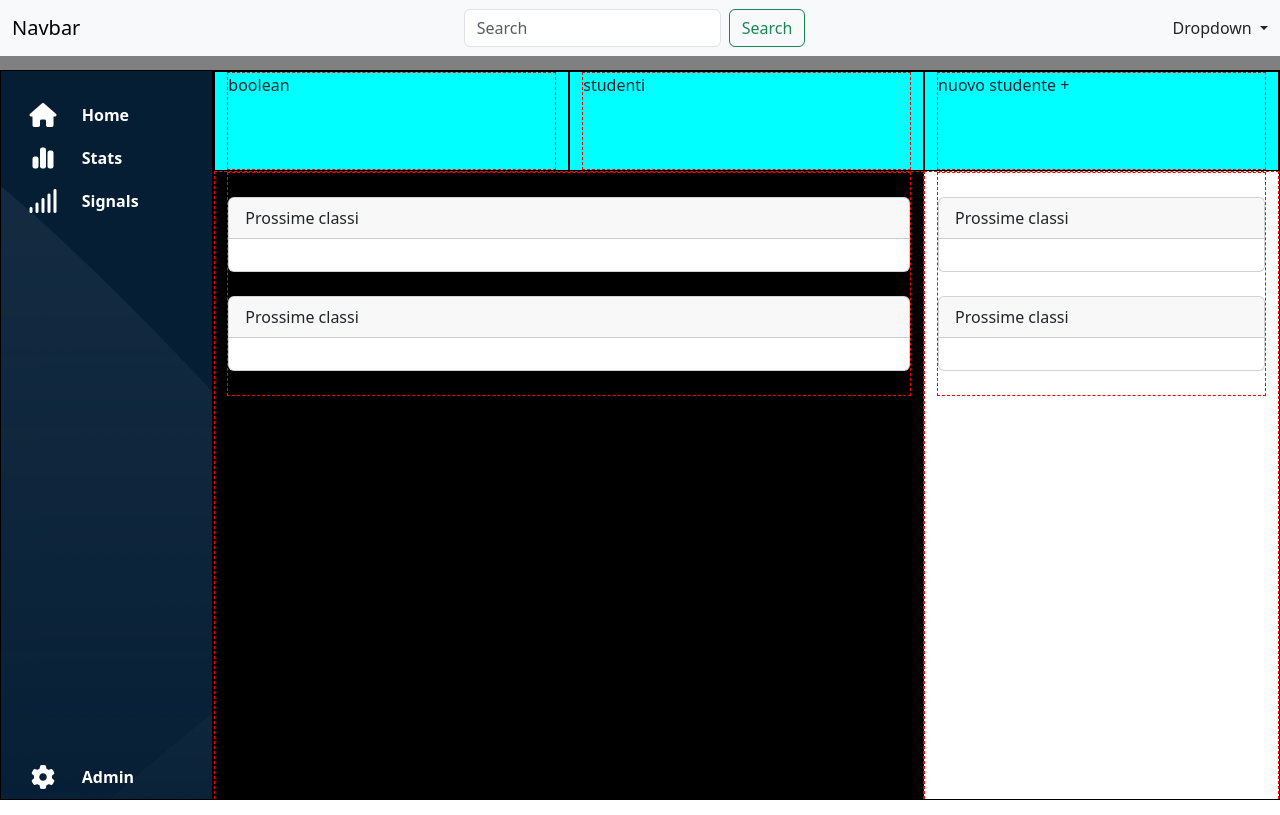
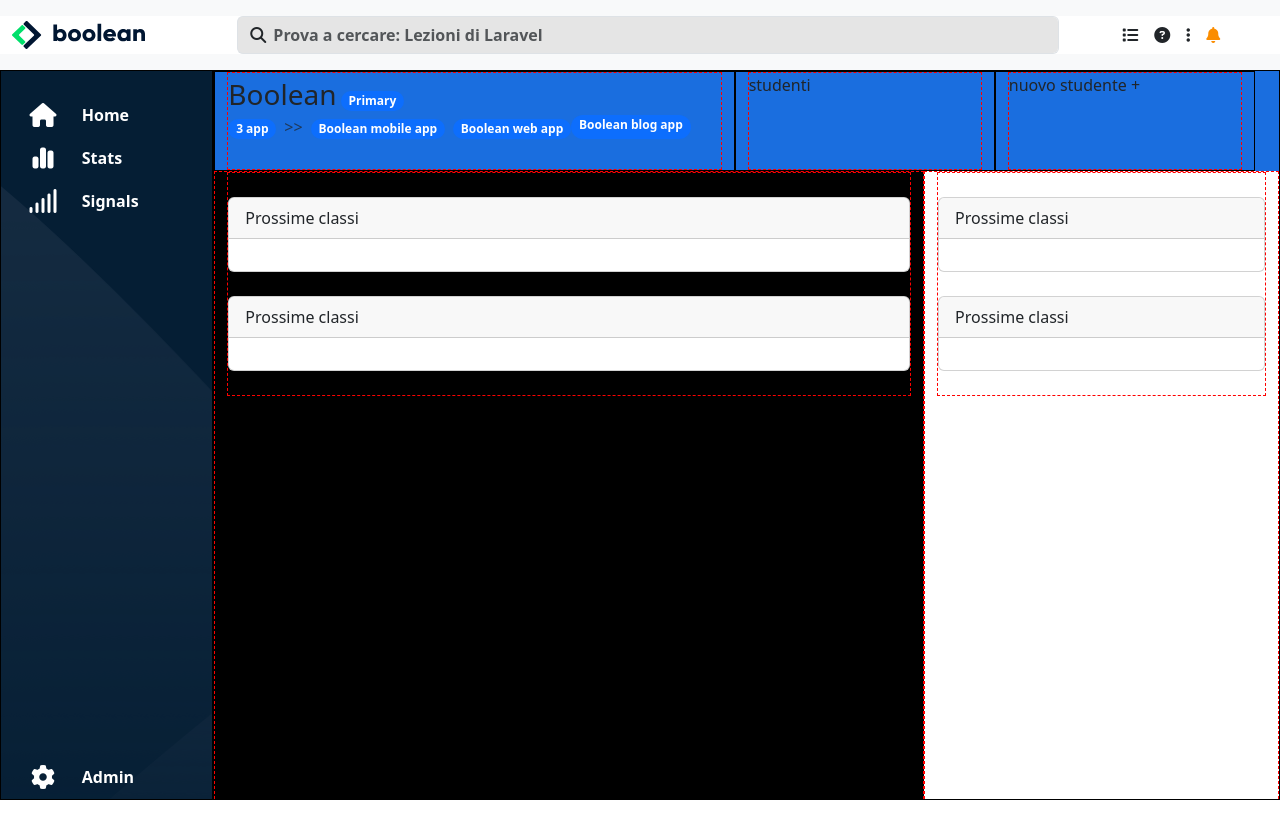
Before and after one commit to emanuelesacchetti/html-css-bootstrap-dashboard, a plain HTML site: page index.html in a window 1280 px wide. Drawn offline with nearby package versions, Linux system fonts and the light colour scheme.

Commit message:
proseguio ma con errore nel main-top

```diff
--- a/css/style.css
+++ b/css/style.css
@@ -22,6 +22,7 @@
 :root {
     --darkBlueColor: #051e34;
     --BlueColor: #1a6edf;
+    --SearchBarColor: #e5e5e5;
 }
 
 .ms_border {
@@ -57,16 +58,35 @@ header {
 }
 main {
     height: calc(100vh - 70px);
-    background-color: aqua;
+    background-color: var(--BlueColor);
     margin-top: 70px;
 }
 #ms_main-top {
     flex-direction: column;
 }
+
 #ms_content::-webkit-scrollbar {
     display: none;
 }
+.ms_logo {
+    width: 45px;
+}
+.dropdown-toggle::after {
+    display: none;
+}
 
+i.fa-solid.fa-bell{
+    color: #fb8d00;
+}
+.ms_search {
+    border: var(--bs-border-width) solid var(--bs-border-color);
+}
+.ms_bg-search {
+    background-color: var(--SearchBarColor);
+}
+.breadcrumb-item+.ms_no-divider::before {
+    display: none;
+}
 
 
 
@@ -78,10 +98,11 @@ main {
 
 /*tablet*/
 @media all and (min-width: 768px) {
+
+    #ms_main-top .ms_new-student {
+        order: 2;
+    }
     #ms_main-top {
         flex-direction: row;
     }
-    #ms_main-top .ms_new-student {
-        order: 2;
-    }
 }
--- a/index.html
+++ b/index.html
@@ -4,24 +4,30 @@
     <meta charset="UTF-8">
     <meta http-equiv="X-UA-Compatible" content="IE=edge">
     <meta name="viewport" content="width=device-width, initial-scale=1.0">
-    <title>Document</title>
+    <title>dashboard boolean</title>
     <link rel="stylesheet" href="https://cdnjs.cloudflare.com/ajax/libs/font-awesome/6.3.0/css/all.min.css" integrity="sha512-SzlrxWUlpfuzQ+pcUCosxcglQRNAq/DZjVsC0lE40xsADsfeQoEypE+enwcOiGjk/bSuGGKHEyjSoQ1zVisanQ==" crossorigin="anonymous" referrerpolicy="no-referrer" />
     <link href="https://cdn.jsdelivr.net/npm/bootstrap@5.3.0-alpha1/dist/css/bootstrap.min.css" rel="stylesheet" integrity="sha384-GLhlTQ8iRABdZLl6O3oVMWSktQOp6b7In1Zl3/Jr59b6EGGoI1aFkw7cmDA6j6gD" crossorigin="anonymous">
     <link rel="stylesheet" href="css/style.css">
 </head>
 <body class="debug">
     <header>
-        <nav class="navbar navbar-expand-lg bg-body-tertiary">
-            <div class="container-fluid">
-              <a class="navbar-brand" href="#">Navbar</a>
-              <form class="d-flex" role="search">
-                <input class="form-control me-2" type="search" placeholder="Search" aria-label="Search">
-                <button class="btn btn-outline-success" type="submit">Search</button>
-              </form>
+        <nav class="navbar h-100 navbar-expand-lg bg-body-tertiary">
+            <div class="container-fluid bg-white justify-content-center">
+              <a class="navbar-brand text-center col-2" href="#">
+                <img class="d-md-none ms_logo" src="img/mobile-logo.png" alt="logo boolean piccolo">
+                <img class="d-none d-md-block" src="img/logo.svg" alt="logo boolean">
+              </a>
+              <div class="input-group flex-nowrap col">
+                <span class="input-group-text border-end-0 pe-1 ms_bg-search" id="addon-wrapping"><i class="fa-solid fa-magnifying-glass"></i></span>
+                <input type="text" class="form-control ms_search border-start-0 ps-1 ms_bg-search fw-semibold" placeholder="Prova a cercare: Lezioni di Laravel" aria-label="Username" aria-describedby="addon-wrapping">
+              </div>
 
-              <div class="nav-item dropdown">
-                <a class="nav-link dropdown-toggle" href="#" role="button" data-bs-toggle="dropdown" aria-expanded="false">
-                  Dropdown
+              <div class="col-1 col-lg-2 nav-item dropdown d-flex justify-content-center align-items-center">
+                <i class="ps-3 d-none d-lg-block fa-solid fa-list"></i>
+                <i class="ps-3 d-none d-lg-block fa-solid fa-circle-question"></i>
+                <i class="ps-3 d-none d-lg-block fa-solid fa-ellipsis-vertical"></i>
+                <a class="ps-3 nav-link dropdown-toggle" href="#" role="button" data-bs-toggle="dropdown" aria-expanded="false">
+                    <i class="fa-solid fa-bell"></i>
                 </a>
                 <ul class="dropdown-menu">
                   <li><a class="dropdown-item" href="#">Action</a></li>
@@ -91,14 +97,30 @@
 
                 <div class="col-10 h-100 ms_border overflow-scroll" id="ms_content">
 
-                        <div class="row ms_h-100px" id="ms_main-top">
-                            <div class="col ms_border ms_new-student">
+                        <div class="row flex ms_h-100px w-100" id="ms_main-top">
+                            <div class="col-12 col-md-4 col-lg-3 ms_border ms_new-student">
                                 <div class="ms_box h-100">nuovo studente +</div>
                             </div>
-                            <div class="col ms_border">
-                                <div class="ms_box h-100">boolean</div>
+                            <div class="col-12 col-md-4 col-lg-6 ms_border">
+                                <div class="ms_box h-100">
+                                    <div>
+                                        <span class="fs-3">Boolean</span>
+                                        <span class="badge rounded-pill text-bg-primary">Primary</span>
+                                    </div>
+                                    <div>
+                                        <nav style="--bs-breadcrumb-divider: '>>';" aria-label="breadcrumb">
+                                            <ol class="breadcrumb">
+                                              <li class="breadcrumb-item"><a href="#" class="badge rounded-pill text-bg-primary text-decoration-none">3 app</a></li>
+                                              <li class="breadcrumb-item"><a href="#" class="badge rounded-pill text-bg-primary text-decoration-none">Boolean mobile app</a></li>
+                                              <li class="breadcrumb-item ms_no-divider"><a href="#" class="text-decoration-none badge rounded-pill text-bg-primary">Boolean web app</a></li>
+                                              <li class="breadcrumb-item ms_no-divider badge rounded-pill text-bg-primary text-decoration-none" aria-current="page">Boolean blog app</li>
+
+                                            </ol>
+                                          </nav>
+                                    </div>
+                                </div>
                             </div>
-                            <div class="col ms_border">
+                            <div class="col-12 col-md-4 col-lg-3 ms_border">
                                 <div class="ms_box h-100">studenti</div>
                             </div>
                         </div>
```
